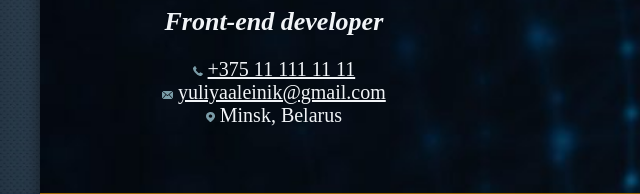
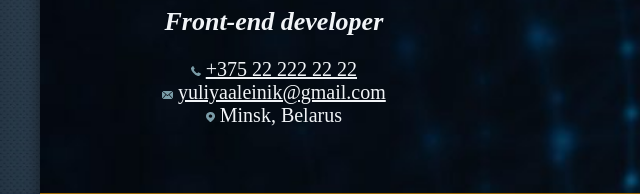
Before and after one commit to Proficool/CV, a plain HTML site: page index.html in a window 1280 px wide. Shown: the part 161-355 px from the top of the page, 0-640 px from the left. Drawn offline with nearby package versions, Linux system fonts and the light colour scheme.

Commit message:
Update index.html

```diff
--- a/index.html
+++ b/index.html
@@ -38,7 +38,7 @@
                         <h1>Vitaly Popkov</h1>
                         <h2>Front-end developer</h2>
                         <ul class="header__contacts-nav">
-                            <li><img src="img/XMLID_22_.png" alt="tel"> <a href="tel:+37511111"> +375 11 111 11 11</a>
+                            <li><img src="img/XMLID_22_.png" alt="tel"> <a href="tel:+37511111"> +375 22 222 22 22</a>
                             </li>
                             <li><img src="img/XMLID_87_.png" alt="email"> <a
                                     href="mailto:yuliyaaleinik@gmail.com">yuliyaaleinik@gmail.com </a></li>
```
